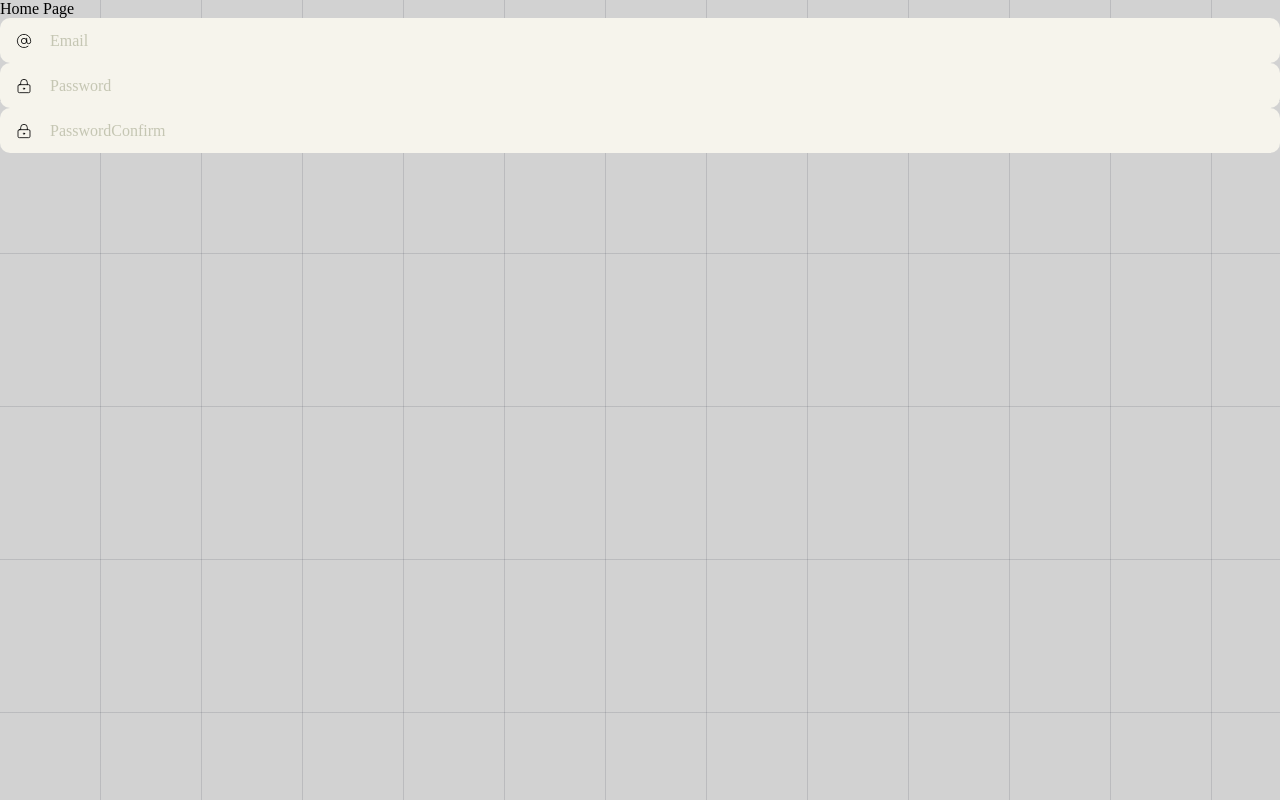
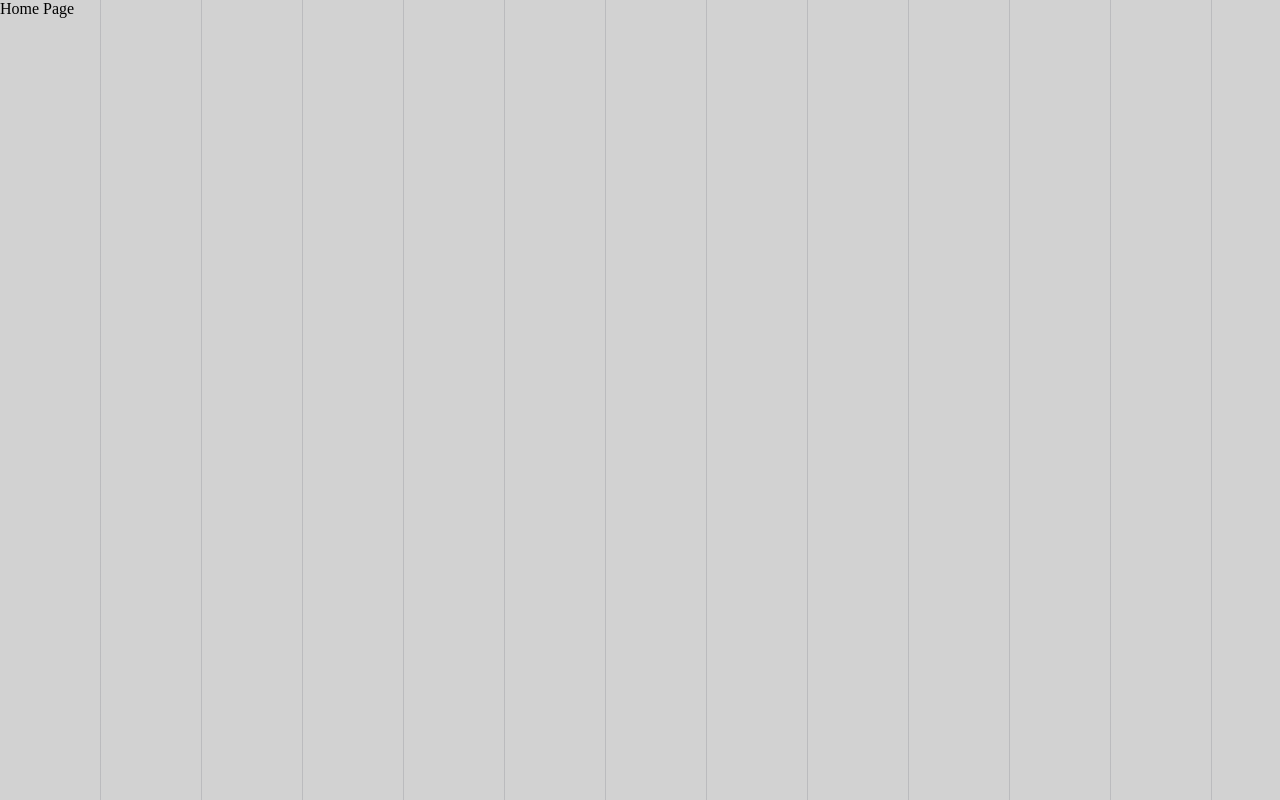
Before and after one commit to Dark-Vol/Store-Shoping, a Next.js app in the folder client/: page /Home in a window 1280 px wide. Built offline with nearby package versions, Linux system fonts and the light colour scheme.

Commit message:
Refactor Home component to simplify structure and remove unused input fields

```diff
--- a/client/src/pages/Home/index.tsx
+++ b/client/src/pages/Home/index.tsx
@@ -1,20 +1,12 @@
 import React from "react";
 import style from "./Home.module.scss";
-import InputEmail from "@components/Inputs/InputEmail";
-import InputPassword from "@components/Inputs/InputPassword";
-import InputPasswordConfirm from "@components/Inputs/InputPasswordConfirm";
 
 const Home: React.FC = () => {
-    return (
-        <div className={style.wrapper}>
-            <main className={style.home}>
-              Home Page
-              <InputEmail />
-              <InputPassword />
-              <InputPasswordConfirm  />
-            </main>
-        </div>
-    );
+  return (
+    <section className={style.wrapper}>
+      Home Page
+    </section>
+  );
 };
 
 export default Home;
```
